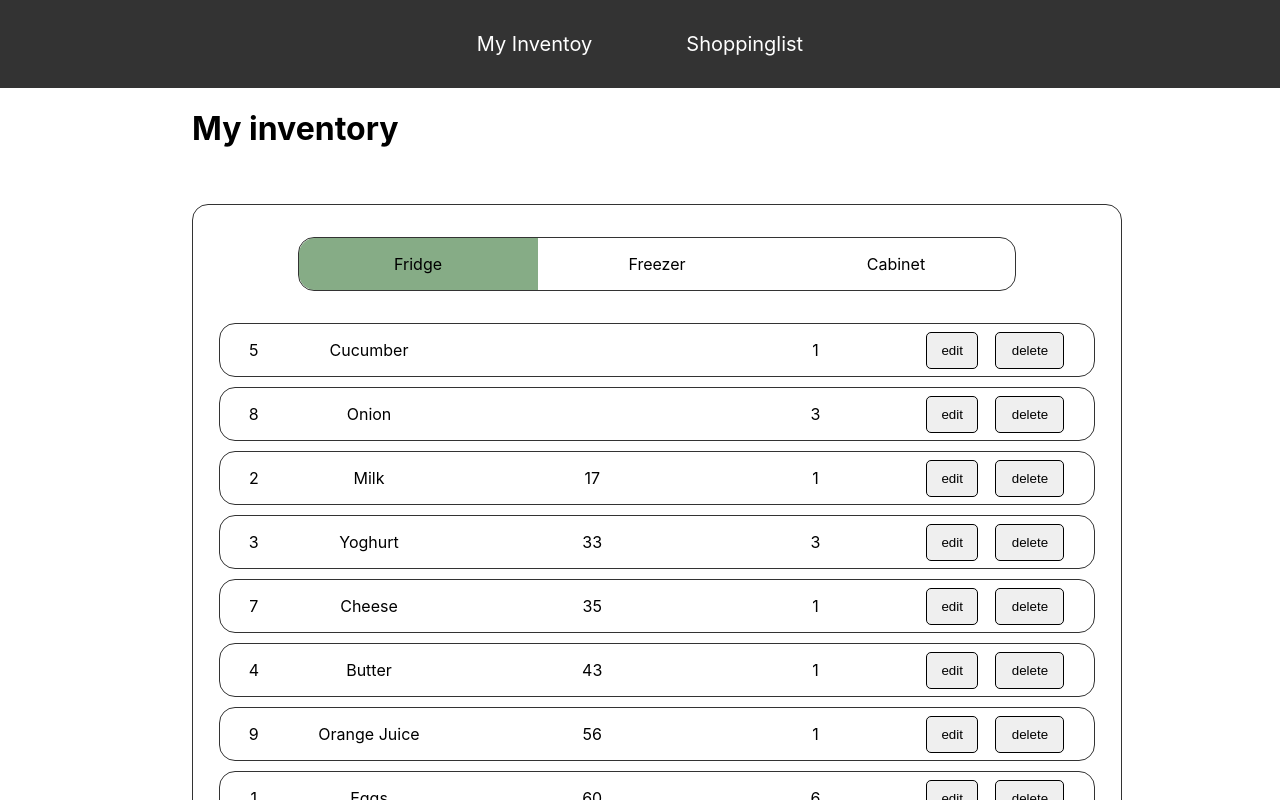
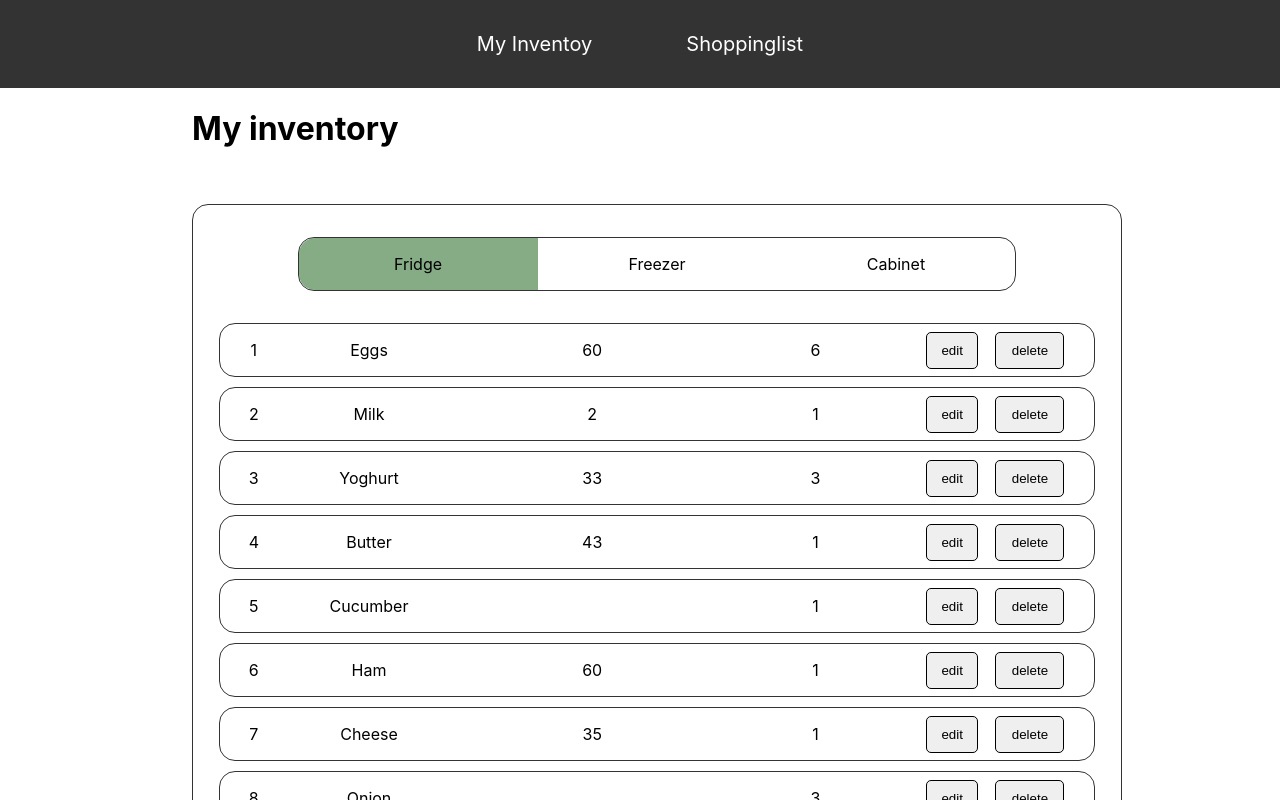
Before and after one commit to JohanneD/foodster, a React (Create React App) app: page / in a window 1280 px wide. Shown: the top 800 px of the page. Built offline with nearby package versions, Linux system fonts and the light colour scheme.

Commit message:
fixed days until function

```diff
--- a/src/components/AllTabs/Cabinet.js
+++ b/src/components/AllTabs/Cabinet.js
@@ -8,7 +8,7 @@ function Cabinet(){
     <div className="cabinet">
       {foodInventoryCabinet.map((data, key) => {
           return (
-            <InventoryListItem id={data.id} name={data.name} expiration={data.expiration} amount={data.amount} />
+            <InventoryListItem key={key} id={data.id} name={data.name} expiration={data.expiration} amount={data.amount} />
           );
         })}
     </div>
--- a/src/components/AllTabs/Freezer.js
+++ b/src/components/AllTabs/Freezer.js
@@ -8,7 +8,7 @@ function Freezer(){
     <div className="freezer">
       {foodInventoryFreezer.map((data, key) => {
           return (
-            <InventoryListItem id={data.id} name={data.name} expiration={data.expiration} amount={data.amount} />
+            <InventoryListItem key={key} id={data.id} name={data.name} expiration={data.expiration} amount={data.amount} />
           );
         })}
     </div>
--- a/src/components/AllTabs/Fridge.js
+++ b/src/components/AllTabs/Fridge.js
@@ -5,35 +5,42 @@ import "./../../styles/Tabs/tabs.css";
 
 function toDaysUntil(expiration){
   const current = new Date();
-  var diffDays = null;
+  var diffDays = "";
   if (expiration !== ""){
       const date1 = new Date(expiration.split('/').reverse().join('-'));
       const date2 = new Date(`${current.getFullYear()}/${current.getMonth()+1}/${current.getDate()}`);
-      const diffTime = Math.abs(date2 - date1);
 
-      diffDays = Math.ceil(diffTime / (1000 * 60 * 60 * 24));
+      if (date2.toLocaleDateString("en-US")===date1.toLocaleDateString("en-US")){
+        diffDays = "0";
+      }else{
+        const diffTime = Math.abs(date2 - date1);
+
+        diffDays = Math.ceil(diffTime / (1000 * 60 * 60 * 24));
+        if (date2.toLocaleDateString("en-US")>=date1.toLocaleDateString("en-US")){
+          diffDays = "-" + diffDays;
+        }
+      }
+
   };
-  return diffDays
+  return diffDays;
 }
 
 
 function Fridge(){
-  console.log(foodInventoryFridge);
-  var foodFridge = foodInventoryFridge.sort((a, b) => {
+  //sorting
+  /*var foodFridge = foodInventoryFridge.sort((a, b) => {
 
     if (toDaysUntil(a.expiration) < toDaysUntil(b.expiration)) {
       return -1;
     }
     return 1;
-  });
-
-  console.log(foodFridge);
+  });*/
 
   return (
     <div className="fridge">
-      {foodFridge.map((data, key) => {
+      {foodInventoryFridge.map((data, key) => {
           return (
-            <InventoryListItem key={key} id={data.id} name={data.name} expiration={data.expiration} amount={data.amount} />
+            <InventoryListItem key={key} id={data.id} name={data.name} expiration={toDaysUntil(data.expiration)} amount={data.amount} />
           );
         })}
     </div>
--- a/src/components/ListItems/inventoryListItem.js
+++ b/src/components/ListItems/inventoryListItem.js
@@ -2,17 +2,7 @@ import React from 'react';
 import "./../../styles/inventoryitem.css";
 
 function InventoryListItem({ id, name, expiration, amount }){
-    const current = new Date();
-    var diffDays = null;
-    if (expiration !== ""){
-        const date1 = new Date(expiration.split('/').reverse().join('-'));
-        const date2 = new Date(`${current.getFullYear()}/${current.getMonth()+1}/${current.getDate()}`);
-        const diffTime = Math.abs(date2 - date1);
-
-        diffDays = Math.ceil(diffTime / (1000 * 60 * 60 * 24));
-    };
   return (
-    //subtract expiration date from current date
       <div className="inventory_container">
         <div className="inventory_id">
             <p>{id}</p>
@@ -21,7 +11,7 @@ function InventoryListItem({ id, name, expiration, amount }){
             <p>{name}</p>
         </div>
         <div className="inventory_expliration">
-            <p>{diffDays}</p>
+            <p>{expiration}</p>
         </div>
         <div className="inventory_amount">
             <p>{amount}</p>
@@ -30,21 +20,7 @@ function InventoryListItem({ id, name, expiration, amount }){
             <button className='edit_item_button'>edit</button>
             <button className='delete_item_button'>delete</button>
         </div>
-            {/*<div class="grid-contitem">
-                <div class="item1">
-                    <div class="inventory-heading">{name}</div>
-                    <div class="inventory-expriation">Expiration date: {expiration}</div>
-                </div>
-                <div class="item2">
-                    <div class="amount-adjuster">
-                        <button class="indecrement-button" onClick="decrement()">-</button>
-                        <div id="amount-item">{amount}</div>
-                        <button class="indecrement-button" onClick="increment()">+</button>
-                    </div>
-                </div>
-            </div>
-        */}
-        </div>
+    </div>
   );
 }
 export default InventoryListItem;
--- a/src/components/TabComponent/tabs.js
+++ b/src/components/TabComponent/tabs.js
@@ -1,4 +1,4 @@
-import React, { useState } from "react";
+import React, { useState} from "react";
 import Cabinet from "../AllTabs/Cabinet";
 import Freezer from "../AllTabs/Freezer";
 import Fridge from "../AllTabs/Fridge";
@@ -8,6 +8,7 @@ import TabNavItem from "./tabNavItem";
 
 function Tabs(){
   const [activeTab, setActiveTab] = useState("tab1");
+
 
     return (
       <div className="tabs">
--- a/src/data/foodInventoryFridge.js
+++ b/src/data/foodInventoryFridge.js
@@ -8,7 +8,7 @@ export var foodInventoryFridge = [
     {
         id: "2",
         name: "Milk",
-        expiration: "07/02/2023",
+        expiration: "23/01/2023",
         amount: "1",
     },
     {
--- a/src/pages/shoppinglist.js
+++ b/src/pages/shoppinglist.js
@@ -1,9 +1,12 @@
 import React from 'react';
+import styles from "./../styles/page.module.css";
 
 function Shoppinglist(){
   return (
-    <div>
-      <h1>My shoppinglist</h1>
+    <div className={styles.page_container}>
+      <div className={styles.page_size}>
+        <h1>My shoppinglist</h1>
+      </div>
     </div>
   );
 }
```
